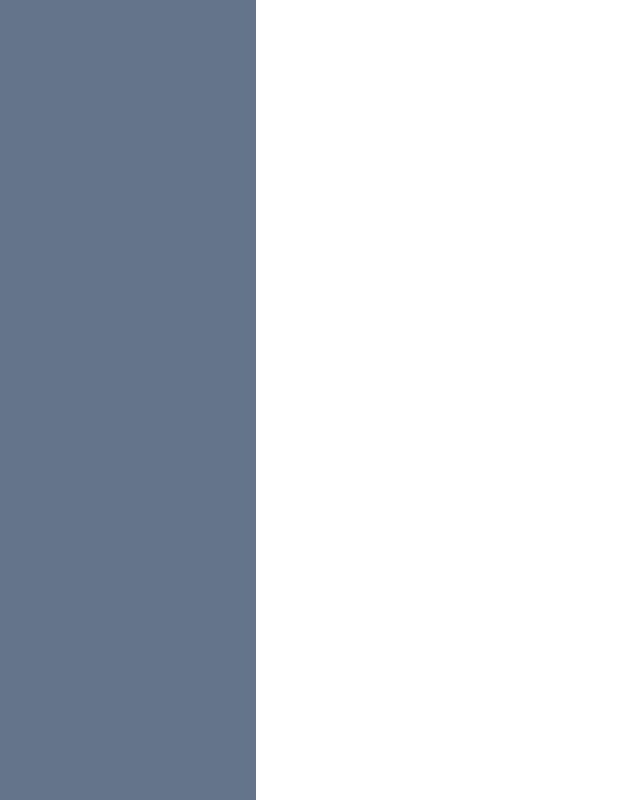
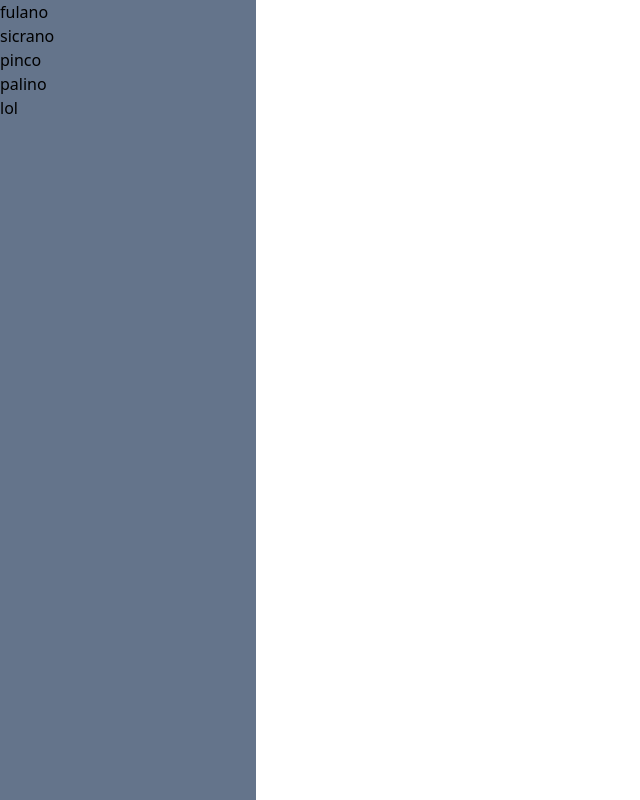
Before and after one commit to sorkofi/msg-app, a React (Vite) app: page / in a window 1280 px wide. Before the commit this address had no page. Shown: the whole page, without its empty margins (0-640 px from the left). Built offline with nearby package versions, Linux system fonts and the light colour scheme.

Commit message:
added sidebar <Link> from user/route array

```diff
--- a/src/App.tsx
+++ b/src/App.tsx
@@ -44,7 +44,15 @@ function App() {
     <div className='flex flex-row h-screen'>
       {/* Sidebar container */}
       <div className='w-[16rem] bg-slate-500 '>
-
+        {
+          routes.map((route) => {
+            return <Link to={route.route}>
+              <ul>
+                <li>{route.username}</li>
+              </ul>
+            </Link>
+          })
+        }
       </div>
 
       {/* Content container */}
@@ -55,7 +63,7 @@ function App() {
             })
           }
         </Routes>
-      </div>
+    </div>
 
   );
 }
```
Also changed, not shown: tsconfig.node.json (line endings or trailing spaces).
